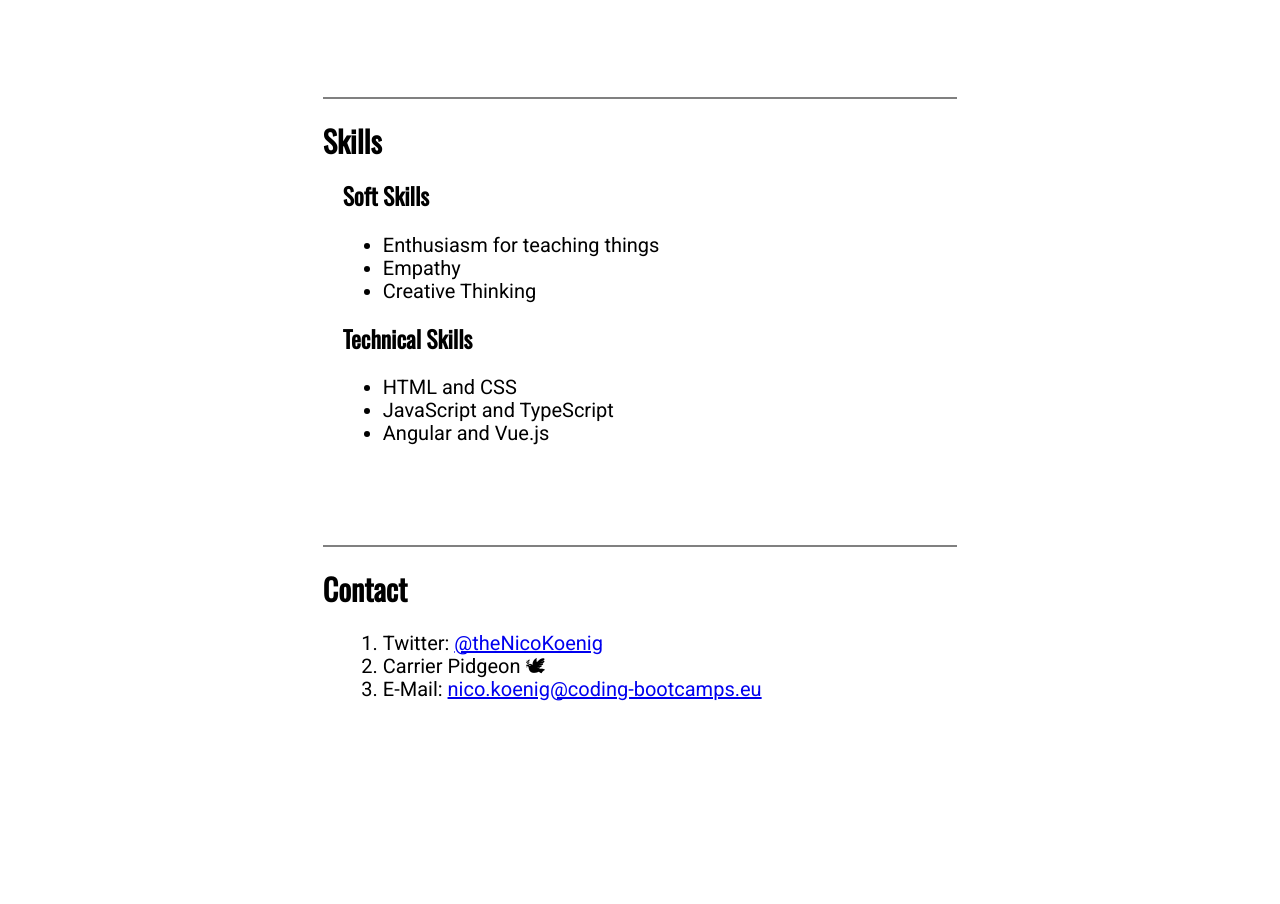
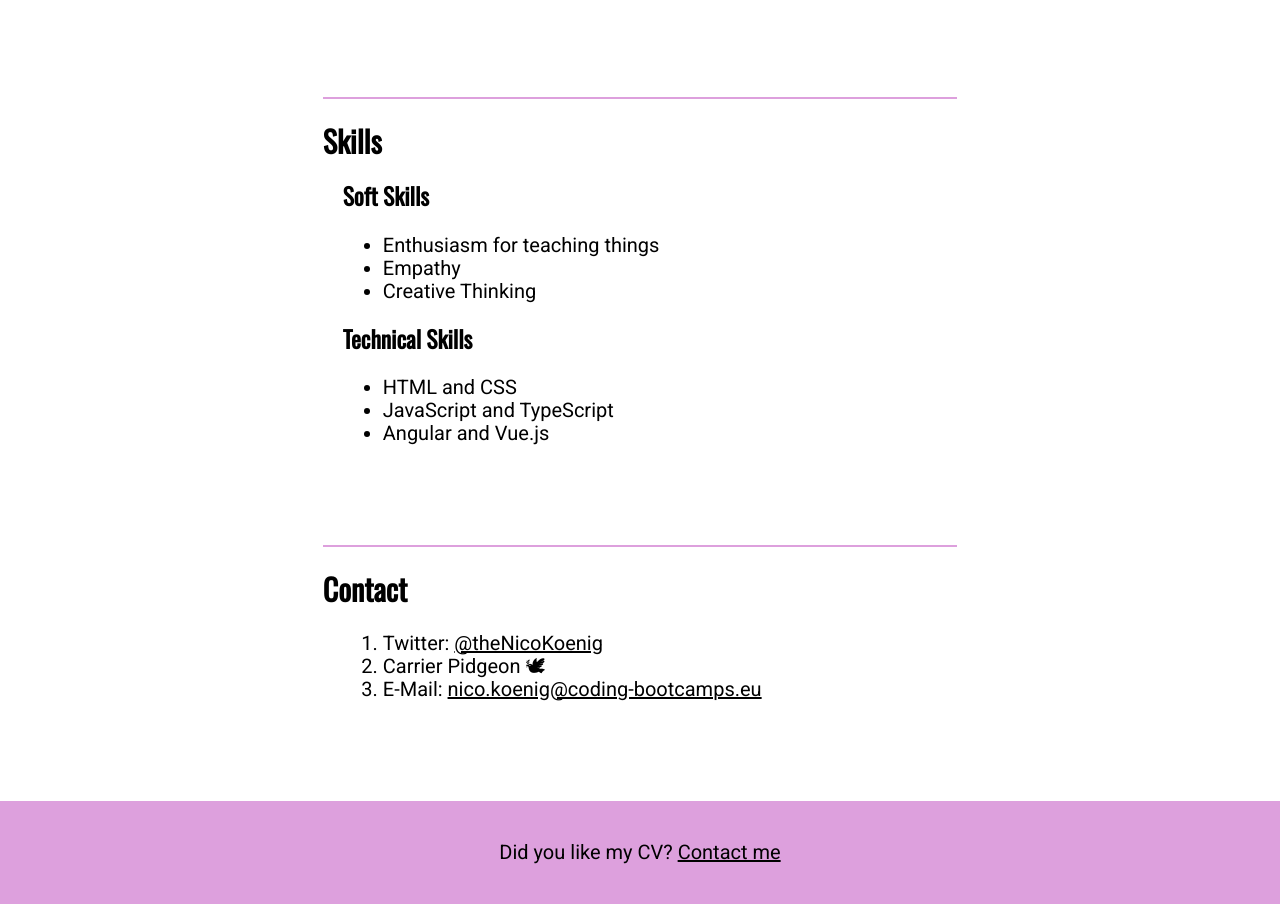
Before and after one commit to coding-bootcamps-eu/lexample-cv, a plain HTML site: page index.html in a window 1280 px wide. Shown: the part 1156-2060 px from the top of the page. Before the commit the page ends 1897 px from the top, so only its background shows below. Drawn offline with nearby package versions, Linux system fonts and the light colour scheme.

Commit message:
background

```diff
--- a/index.html
+++ b/index.html
@@ -109,5 +109,13 @@
         </ol>
       </article>
     </main>
+    <footer class="footer">
+      <p class="footer-text">
+        Did you like my CV?
+        <a class="footer-link" href="mailto:nico.koenig@coding-bootcamps.eu"
+          >Contact me</a
+        >
+      </p>
+    </footer>
   </body>
 </html>
--- a/style.css
+++ b/style.css
@@ -41,6 +41,14 @@ body {
   background-color: plum;
 }
 
+a,
+a:link,
+a:hover,
+a:visited,
+a:active {
+  color: black;
+}
+
 /**************************************************************/
 /* Specific Stylings */
 
@@ -48,7 +56,7 @@ body {
   padding: 3rem 1rem;
   padding-top: 4.5rem;
   text-align: center;
-  background-color: #eee;
+  background-image: linear-gradient(235deg, snow, plum);
   position: relative;
 }
 
@@ -113,13 +121,11 @@ body {
 }
 
 .nav-link:hover {
-  color: black;
-  background-color: lightgray;
+  background-color: plum;
 }
 
 .nav-link:active {
-  color: white;
-  background-color: grey;
+  background-color: violet;
 }
 
 @media screen and (min-width: 768px) {
@@ -145,7 +151,7 @@ body {
 }
 
 .main > * {
-  border-top: 0.125rem solid grey;
+  border-top: 0.125rem solid plum;
   padding: 0 1rem;
 }
 
@@ -171,3 +177,18 @@ body {
     justify-content: space-between;
   }
 }
+
+.footer {
+  margin-top: 3rem;
+  background-color: plum;
+  padding: 2rem;
+}
+
+.footer-text {
+  text-align: center;
+  margin: 0;
+}
+
+.footer-link {
+  color: black;
+}
```
